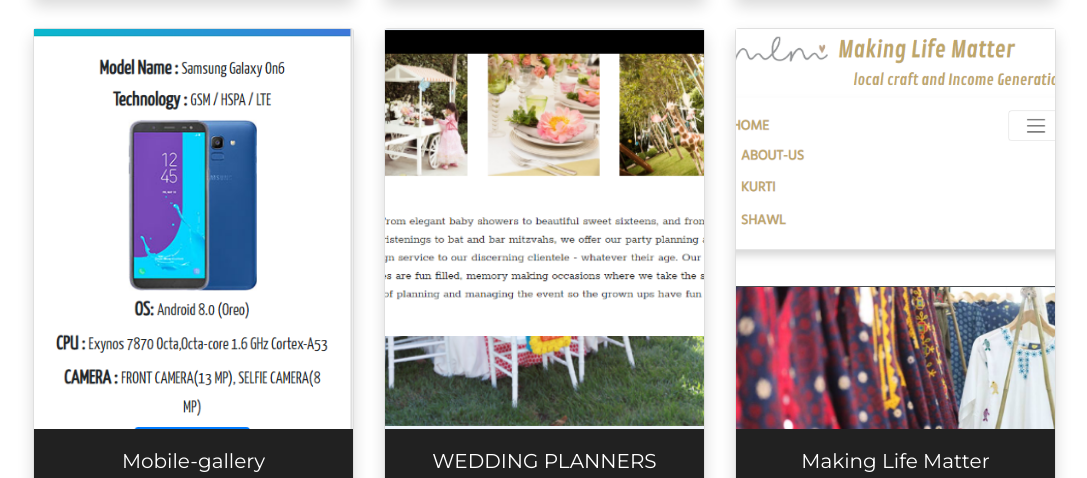
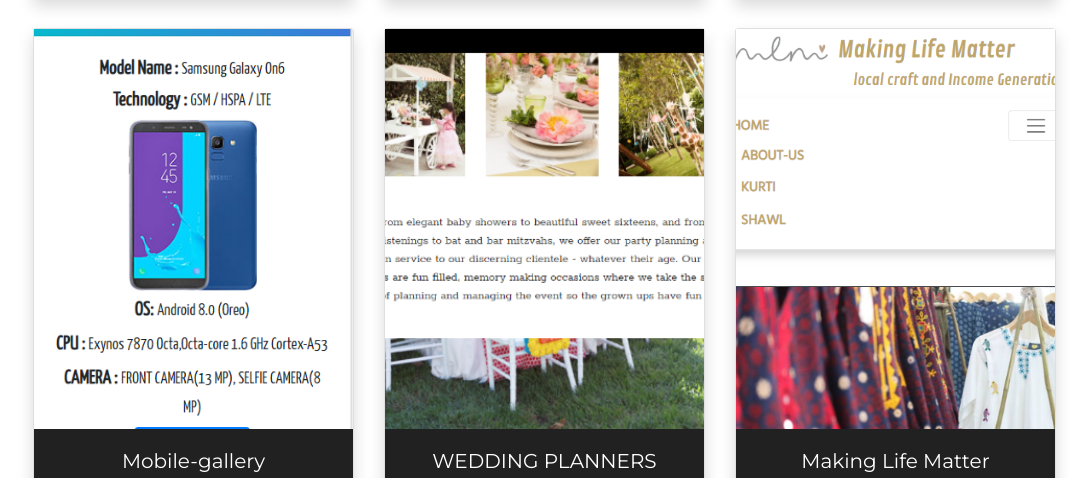
Before and after one commit to syedaazhar/portfolio, a plain HTML site: page index.html in a window 1280 px wide. Shown: the part 2019-2497 px from the top of the page, without its empty margins (96-1183 px from the left). Drawn offline with nearby package versions, Linux system fonts and the light colour scheme.

Commit message:
portfolio

```diff
--- a/style.css
+++ b/style.css
@@ -253,7 +253,7 @@
 }
 
 #project-img5{
-  background-image: url('images/wed-planner.png');
+  background-image: url('images/Capture-15.png');
 }
 
 #project-img6{
```
